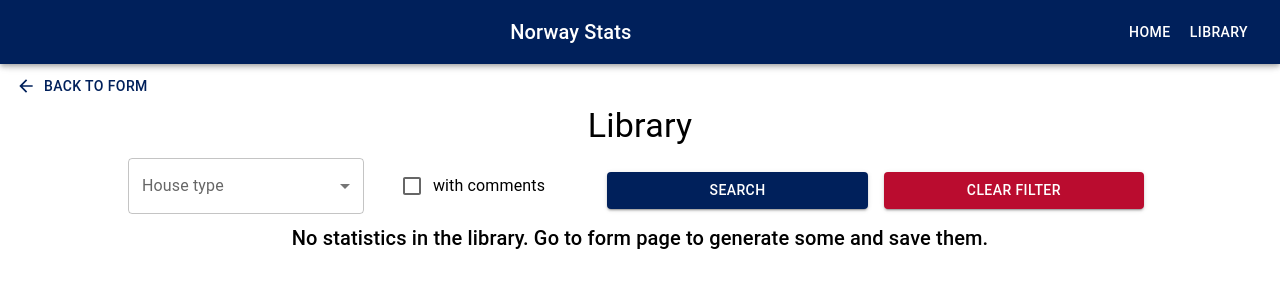
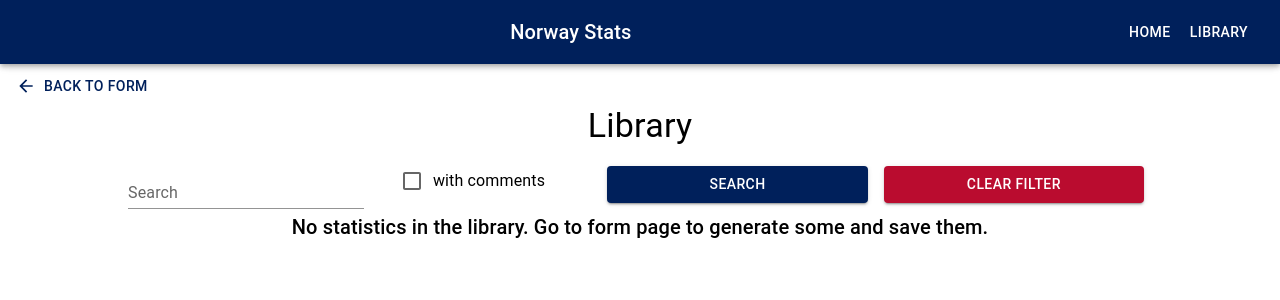
Before and after one commit to marwysoc/Norway-Stats, a React (Create React App) app: page /lib in a window 1280 px wide. Shown: the top 300 px of the page. Built offline with nearby package versions, Linux system fonts and the light colour scheme.

Commit message:
Add text input instead of select to ChartSearcher

```diff
--- a/src/components/UI/CheckBox.tsx
+++ b/src/components/UI/CheckBox.tsx
@@ -23,7 +23,10 @@ export const CheckBox = React.forwardRef<HTMLInputElement, CheckBoxProps>((props
             <FormControl>
                 <FormControlLabel
                     control={
-                        <Checkbox color={'primary'} />
+                        <Checkbox
+                            defaultChecked={false}
+                            color={'primary'}
+                        />
                     }
                     label={props.label}
                     inputRef={ref}
--- a/src/modules/Library/components/ChartSearcher.tsx
+++ b/src/modules/Library/components/ChartSearcher.tsx
@@ -1,9 +1,7 @@
 import { useFormContext } from 'react-hook-form'
-import { Box, Button } from '@mui/material'
+import { Box, Button, TextField } from '@mui/material'
 
-import { Input, CheckBox } from '../../../components/UI'
-
-import { houses } from '../../../consts'
+import { CheckBox } from '../../../components/UI'
 
 interface ChartSearcherProps {
     onSubmit: (e: React.FormEvent<HTMLFormElement>) => void;
@@ -11,17 +9,11 @@ interface ChartSearcherProps {
 }
 
 export const ChartSearcher: React.FC<ChartSearcherProps> = (props) => {
-    const VALUE_REQUIRED_ERROR = 'This Value is required'
 
     const methods = useFormContext()
-    const { register, formState: { errors } } = methods
+    const { register } = methods
 
-    const registerHouseType = register('houseType', {
-        required: {
-          value: true,
-          message: VALUE_REQUIRED_ERROR
-        }
-      })
+    const registerSearchInput = register('searchInput')
     const registerWithComments = register('withComments')
 
     return (
@@ -38,11 +30,11 @@ export const ChartSearcher: React.FC<ChartSearcherProps> = (props) => {
                         alignItems: 'center',
                     }}
                 >
-                    <Input
-                        label={'House type'}
-                        errorMessage={errors.houseType && errors.houseType.message}
-                        options={houses}
-                        {...registerHouseType}
+                    <TextField
+                        label={'Search'}
+                        variant={'standard'}
+                        fullWidth
+                        {...registerSearchInput}
                     />
                     <CheckBox
                         label={'with comments'}
--- a/src/modules/Library/pages/PageLibrary.tsx
+++ b/src/modules/Library/pages/PageLibrary.tsx
@@ -8,14 +8,13 @@ import { ChartList, ChartSearcher } from '../components'
 import { GoBackButton } from '../../../components/UI'
 
 import { ChartSearcherFormValues } from '../'
-import { houses } from '../../../consts'
 
 import { SavedStat } from '../'
 
 export const PageLibrary: React.FC = () => {
   const savedStats: SavedStat[] = JSON.parse(localStorage.getItem('savedStats') || '[]') || []
   const [filteredStats, setFilteredStats] = useState<SavedStat[]>(savedStats)
-  const params: any = { houseType: '', withComments: false }
+  const params: any = { search: '', withComments: false }
 
   const navigate = useNavigate()
   const onClickGoHome = () => navigate('/')
@@ -27,25 +26,32 @@ export const PageLibrary: React.FC = () => {
     })
 
   const methods = useForm<ChartSearcherFormValues>()
-  const { handleSubmit } = methods
+  const { handleSubmit, reset } = methods
 
-  const filterStats: SubmitHandler<ChartSearcherFormValues> = (data) => {
-    const filter = houses.find((house) => house.value === data.houseType)
-    params.houseType = filter?.label
-    const filtered = savedStats.filter((stat) => stat.houseType === filter?.label)
+  const filterFunc = (filterParams: ChartSearcherFormValues): void => {
+    const filtered = savedStats.filter((stat) =>
+      stat.houseType.includes(filterParams.searchInput) ||
+      stat.chartData!.labels![0].includes(filterParams.searchInput) ||
+      stat.chartData!.labels![stat.chartData!.labels!.length - 1].includes(filterParams.searchInput)
+    )
 
-    if (data.withComments) {
-      params.withComments = data.withComments
+    if (filterParams.withComments) {
       setFilteredStats(filtered.filter((stat) => stat.hasOwnProperty('comment')))
     } else {
       setFilteredStats(filtered.filter((stat) => !stat.hasOwnProperty('comment')))
     }
+  }
+
+  const filterStats: SubmitHandler<ChartSearcherFormValues> = (data) => {
+    params.searchInput = data.searchInput
+    params.withComments = data.withComments
+    filterFunc(data)
     goFilterUrl()
   }
 
-  // TO DO clear form with reset method from react-hook-form
-  const clearFilter: () => void = () => {
+  const clearFilter = (): void => {
     setFilteredStats(savedStats)
+    reset()
     navigate('/lib')
   }
 
@@ -92,7 +98,6 @@ export const PageLibrary: React.FC = () => {
         <ChartList savedStats={filteredStats} />
       </Box>
     </Box>
-
   )
 }
 
--- a/src/modules/Library/types/index.ts
+++ b/src/modules/Library/types/index.ts
@@ -21,6 +21,6 @@ export interface ChartListItemProps {
 }
 
 export interface ChartSearcherFormValues {
-  houseType: string;
+  searchInput: string;
   withComments: boolean;
 }
```
Lines whose indentation alone changed are shown as unchanged.
